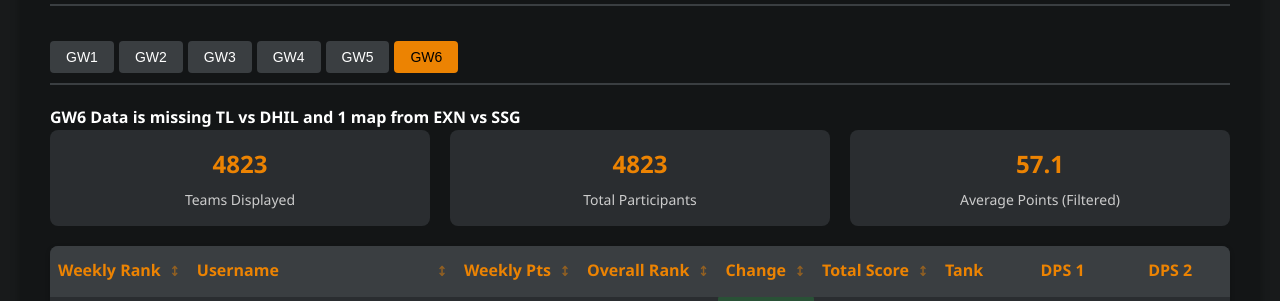
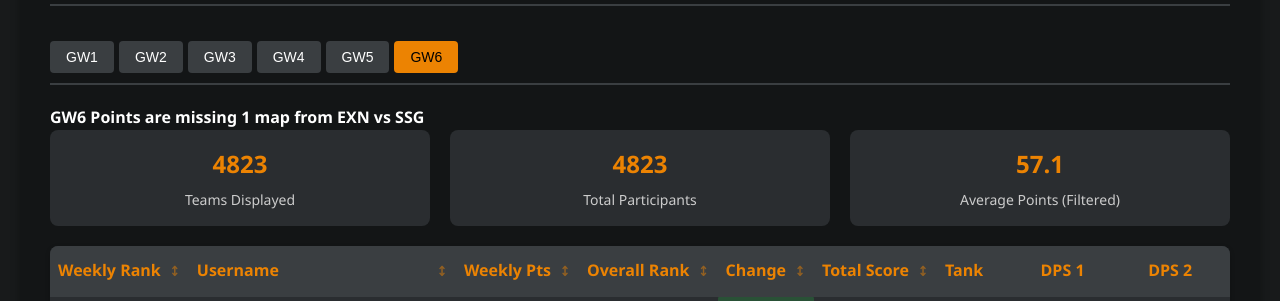
Before and after one commit to UmarUMahmood/fantasy-owcs-score-calc, a Flask app: page / in a window 1280 px wide, after a click on "Leaderboards". Shown: the part 386-687 px from the top of the page. Run offline with Flask 3, Linux system fonts and the light colour scheme.

Commit message:
update notice for missing points

```diff
--- a/templates/index.html
+++ b/templates/index.html
@@ -895,7 +895,7 @@
 
                 <div class="gameweek-tabs" id="leaderboard-tabs"></div>
                 <div>
-                    <strong>GW6 Data is missing TL vs DHIL and 1 map from EXN vs SSG</strong>
+                    <strong>GW6 Points are missing 1 map from EXN vs SSG</strong>
                 </div>
                 <div class="stats-summary" id="leaderboard-stats"></div>
 
```
